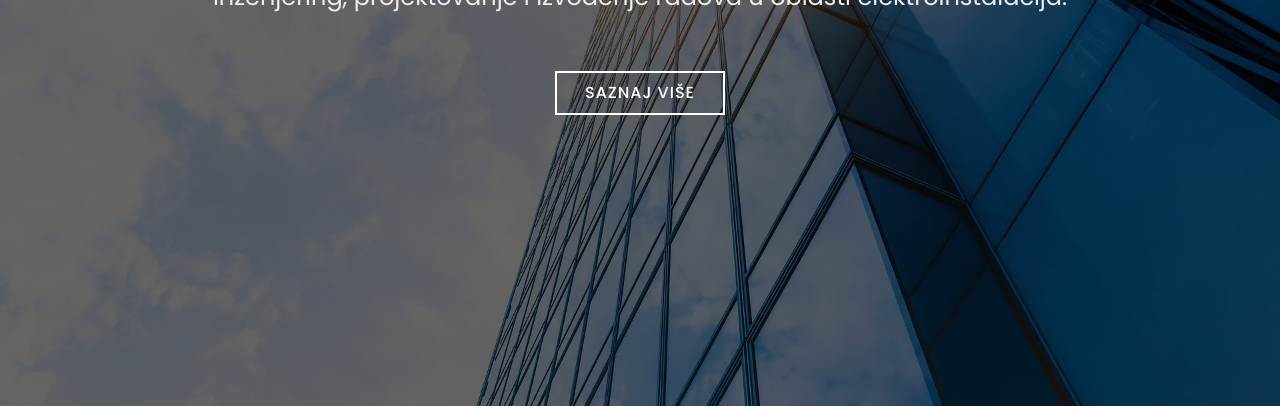
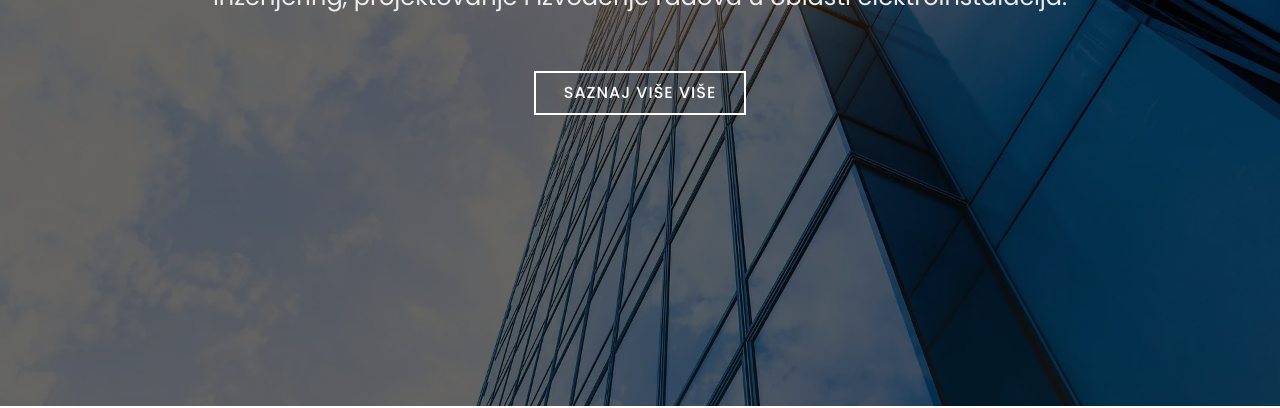
Before and after one commit to milostordai/allgetec, a plain HTML site: page index.html in a window 1280 px wide. Shown: the part 394-802 px from the top of the page. Drawn offline with nearby package versions, Linux system fonts and the light colour scheme.

Commit message:
Update index.html

```diff
--- a/index.html
+++ b/index.html
@@ -57,7 +57,7 @@
     <div class="hero-container">
       <h1>ALLGETEC DOO</h1>
       <h2>Inženjering, projektovanje i izvođenje radova u oblasti elektroinstalacija.</h2>
-      <a href="#about" class="btn-get-started">Saznaj Više</a>
+      <a href="#about" class="btn-get-started">Saznaj Više Više</a>
     </div>
   </section><!-- End Hero Section -->
 
```
